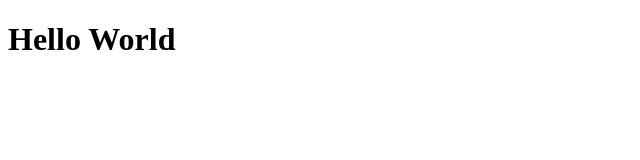
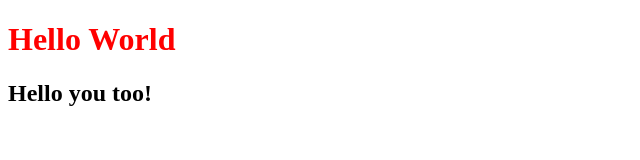
Before and after one commit to MediBx/sys312, a plain HTML site: page index.html in a window 1280 px wide. Shown: the whole page, without its empty margins (0-640 px from the left). Drawn offline with Linux system fonts and the light colour scheme.

Commit message:
added some code and style

```diff
--- a/index.css
+++ b/index.css
@@ -0,0 +1,3 @@
+h1 {
+    color: red;
+}
--- a/index.html
+++ b/index.html
@@ -10,6 +10,7 @@
 
 <body>
     <h1>Hello World</h1>
+    <h2>Hello you too!</h2>
 
 </body>
 
```
